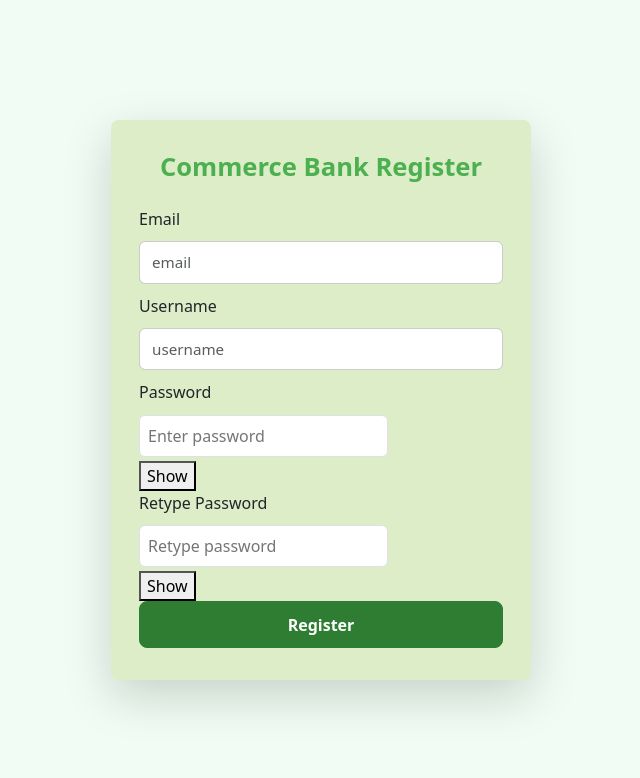
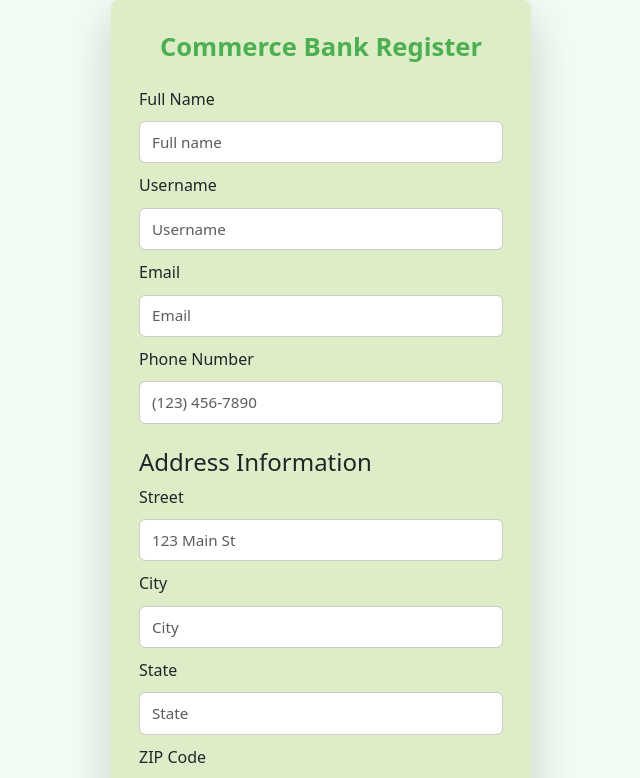
Before and after one commit to BrandenMitchell/Banking_App_Capstone, a React (Create React App) app in the folder App/client/: page /register in a window 1280 px wide. Shown: the top 778 px of the page, without its empty margins (319-959 px from the left). Built offline with nearby package versions, Linux system fonts and the light colour scheme.

Commit message:
added the new backend logic to the register feature, also added extra fields to the register componenet

```diff
--- a/App/client/src/App.js
+++ b/App/client/src/App.js
@@ -1,41 +1,19 @@
 // App.js
-import React, { StrictMode } from 'react';
+import React from 'react';
 import './App.css';
 import 'bootstrap/dist/css/bootstrap.min.css';
-import LoginPage from './pages/LoginPage'
-import Register from './components/register';
-import { Routes, Route, Router } from 'react-router-dom';
+import LoginPage from './pages/LoginPage';
 import RegisterPage from './pages/RegisterPage';
+import { Routes, Route } from 'react-router-dom';
 
 const App = () => {
-  return(
-      <Routes>
-        <Route path="/" element={<LoginPage />} />
-        <Route path="register" element={<RegisterPage />} />
-        <Route path="*" element={<div>404 Not Found</div>} />
-      </Routes>);
-
-  // return (
-  //   <div className="App d-flex flex-column min-vh-100">
-
-  //     {/* Header */}
-  //     <header className="bg-primary text-white text-center py-3">
-  //       <h1>Banking App</h1>
-  //     </header>
-
-  //     {/* Main Content */}
-  //     <main className="flex-grow-1 d-flex justify-content-center align-items-center">
-  //       {/* Render Login Component */}
-  //       {/* <Login /> */}
-  //       {/* <Register /> */}
-  //     </main>
-
-  //     {/* Footer */}
-  //     <footer className="bg-dark text-white text-center py-2 mt-auto">
-  //       <p>&copy; {new Date().getFullYear()} Banking App. All rights reserved.</p>
-  //     </footer>
-  //   </div>
-  // );
+  return (
+    <Routes>
+      <Route path="/" element={<LoginPage />} />
+      <Route path="/register" element={<RegisterPage />} />
+      <Route path="*" element={<div>404 Not Found</div>} />
+    </Routes>
+  );
 };
 
 export default App;
--- a/App/client/src/components/register.js
+++ b/App/client/src/components/register.js
@@ -1,25 +1,29 @@
-import React, { useState } from "react";
+import React, { useState, useContext } from "react";
+import { AuthContext } from "../context/authContext";
 
 export default function Register() {
+  const { login } = useContext(AuthContext); // auto-login after registration
+
   const [emailInput, setEmailInput] = useState("");
   const [usernameInput, setUsernameInput] = useState("");
+  const [fullNameInput, setFullNameInput] = useState("");
+  const [phoneNumberInput, setPhoneNumberInput] = useState("");
+  const [streetInput, setStreetInput] = useState("");
+  const [cityInput, setCityInput] = useState("");
+  const [stateInput, setStateInput] = useState("");
+  const [zipInput, setZipInput] = useState("");
+
   const [passwordInput, setPasswordInput] = useState("");
   const [rePasswordInput, setRePasswordInput] = useState("");
 
   const [passwordError, setPasswordError] = useState("");
   const [confirmPasswordError, setConfirmPasswordError] = useState("");
-
   const [showPassword, setShowPassword] = useState(false);
   const [showConfirmPassword, setShowConfirmPassword] = useState(false);
   const [shake, setShake] = useState(false);
 
-  // // Password strength check
-  // const getPasswordStrength = (pwd) => {
-  //   if (pwd.length < 8) return "Weak";
-  //   if (pwd.length < 12) return "Medium";
-  //   if (pwd.length >= 15 && /[0-9]/.test(pwd) && /[!@#$%^&*]/.test(pwd)) return "Strong";
-  //   return "Medium";
-  // };
+  const [message, setMessage] = useState("");
+  const [isSuccess, setIsSuccess] = useState(false);
 
   const validatePassword = (pwd) => {
     const regex = /^(?=.*[0-9])(?=.*[!@#$%^&*])[A-Za-z\d!@#$%^&*]{15,}$/;
@@ -31,13 +35,14 @@
     setPasswordInput(value);
 
     if (!validatePassword(value)) {
-      setPasswordError("Password must be at least 15 characters long and include a number and a special character.");
+      setPasswordError(
+        "Password must be at least 15 characters long and include a number and a special character."
+      );
     } else {
       setPasswordError("");
     }
 
-    // Check if confirm matches
-    if (passwordInput && value !== rePasswordInput) {
+    if (value !== rePasswordInput) {
       setConfirmPasswordError("Passwords do not match.");
     } else {
       setConfirmPasswordError("");
@@ -55,84 +60,198 @@
     }
   };
 
-  const handleSubmit = (e) => {
+  const handleSubmit = async (e) => {
     e.preventDefault();
 
-    if (passwordError || confirmPasswordError || !passwordInput || !rePasswordInput) {
+    // Basic validation
+    if (
+      passwordError ||
+      confirmPasswordError ||
+      !passwordInput ||
+      !rePasswordInput ||
+      !emailInput ||
+      !usernameInput ||
+      !fullNameInput ||
+      !phoneNumberInput ||
+      !streetInput ||
+      !cityInput ||
+      !stateInput ||
+      !zipInput
+    ) {
       setShake(true);
       setTimeout(() => setShake(false), 500);
+      setMessage("Please fill out all fields correctly.");
+      setIsSuccess(false);
       return;
     }
 
-    alert("Form successfully submitted!");
+    const formData = {
+      fullName: fullNameInput,
+      username: usernameInput,
+      email: emailInput,
+      password: passwordInput,
+      phoneNumber: phoneNumberInput,
+      street: streetInput,
+      city: cityInput,
+      state: stateInput,
+      zip: zipInput,
+    };
+
+    try {
+      const res = await fetch("http://localhost:3001/api/auth/register", {
+        method: "POST",
+        headers: { "Content-Type": "application/json" },
+        body: JSON.stringify(formData),
+      });
+
+      const data = await res.json();
+
+      if (!res.ok) {
+        setMessage(data.message || "Registration failed");
+        setIsSuccess(false);
+        return;
       }
 
-  const isFormValid = !passwordError && !confirmPasswordError && passwordInput && rePasswordInput;
+      setIsSuccess(true);
+      setMessage("Registration successful! Logging you in...");
 
-  const validateEmail = (email) => {
-    const regex = /^[^\s@]+@[^\s@]+\.[^\s@]+$/;
-    return regex.test(email);
+      // Automatically log the user in after successful registration
+      await login({
+        username: formData.username,
+        email: formData.email,
+        password: formData.password,
+      });
+
+      // Reset form
+      setEmailInput("");
+      setUsernameInput("");
+      setFullNameInput("");
+      setPhoneNumberInput("");
+      setStreetInput("");
+      setCityInput("");
+      setStateInput("");
+      setZipInput("");
+      setPasswordInput("");
+      setRePasswordInput("");
+    } catch (err) {
+      console.error("Registration error:", err);
+      setMessage("Network error or server unavailable");
+      setIsSuccess(false);
+    }
   };
 
-  // const handleSubmit = (e) => {
-  //   e.preventDefault();
-
-  //   //Password validation
-  //   if (!validatePassword(passwordInput)) {
-  //     setPasswordError("Password must be at least 15 characters long and include a number and a special character.");
-  //     return;
-  //   }else {
-  //     setPasswordError("");
-  //   }
-
-
-  //   // Confirm password validation
-  //   if (passwordInput !== rePasswordInput) {
-  //     setConfirmPasswordError("Passwords do not match.");
-  //     return;
-  //   } else {
-  //     setConfirmPasswordError("");
-  //   }
-
-  //   console.log("test2");
-  //   if (!validateEmail(emailInput)) {
-  //     console.error("/bad email");
-  //     //return;
-  //   }
-
-  //   console.log("Form submitted successfully!");
-  // };
+  const isFormValid =
+    !passwordError &&
+    !confirmPasswordError &&
+    passwordInput &&
+    rePasswordInput &&
+    emailInput &&
+    usernameInput &&
+    fullNameInput &&
+    phoneNumberInput &&
+    streetInput &&
+    cityInput &&
+    stateInput &&
+    zipInput;
 
   return (
     <div className="login-container">
       <div className="login-card shadow-lg rounded-3">
         <h2 className="text-center mb-4">Commerce Bank Register</h2>
-    {/* <div className="flex items-center justify-center min-h-screen bg-gray-100">
-      <div className="bg-white shadow-lg rounded-2xl p-6 w-80">
-        <h2 className="text-xl font-semibold mb-4 text-center">Register</h2> */}
-
         <div className="space-y-4">
-
           <form onSubmit={handleSubmit}>
-
-          <label className="block text-gray-700 mb-3">Email</label>
+            {/* Full Name */}
+            <label className="block text-gray-700 mb-3">Full Name</label>
             <input
               type="text"
-              style= {{ display: "block", marginBottom: "10px" }}
-              value={emailInput}
-              onChange={(e) => setEmailInput(e.target.value)}
-              placeholder="email"
+              value={fullNameInput}
+              onChange={(e) => setFullNameInput(e.target.value)}
+              placeholder="Full name"
               className="form-control"
+              style={{ display: "block", marginBottom: "10px" }}
               required
             />
+
+            {/* Username */}
             <label className="block text-gray-700 mb-3">Username</label>
             <input
               type="text"
-              style= {{ display: "block", marginBottom: "10px" }}
               value={usernameInput}
               onChange={(e) => setUsernameInput(e.target.value)}
-              placeholder="username"
+              placeholder="Username"
               className="form-control"
+              style={{ display: "block", marginBottom: "10px" }}
+              required
+            />
+
+            {/* Email */}
+            <label className="block text-gray-700 mb-3">Email</label>
+            <input
+              type="email"
+              value={emailInput}
+              onChange={(e) => setEmailInput(e.target.value)}
+              placeholder="Email"
+              className="form-control"
+              style={{ display: "block", marginBottom: "10px" }}
+              required
+            />
+
+            {/* Phone */}
+            <label className="block text-gray-700 mb-3">Phone Number</label>
+            <input
+              type="text"
+              value={phoneNumberInput}
+              onChange={(e) => setPhoneNumberInput(e.target.value)}
+              placeholder="(123) 456-7890"
+              className="form-control"
+              style={{ display: "block", marginBottom: "10px" }}
+              required
+            />
+
+            {/* Address */}
+            <h4 className="text-gray-700 mt-4 mb-2">Address Information</h4>
+
+            <label className="block text-gray-700 mb-3">Street</label>
+            <input
+              type="text"
+              value={streetInput}
+              onChange={(e) => setStreetInput(e.target.value)}
+              placeholder="123 Main St"
+              className="form-control"
+              style={{ display: "block", marginBottom: "10px" }}
+              required
+            />
+
+            <label className="block text-gray-700 mb-3">City</label>
+            <input
+              type="text"
+              value={cityInput}
+              onChange={(e) => setCityInput(e.target.value)}
+              placeholder="City"
+              className="form-control"
+              style={{ display: "block", marginBottom: "10px" }}
+              required
+            />
+
+            <label className="block text-gray-700 mb-3">State</label>
+            <input
+              type="text"
+              value={stateInput}
+              onChange={(e) => setStateInput(e.target.value)}
+              placeholder="State"
+              className="form-control"
+              style={{ display: "block", marginBottom: "10px" }}
+              required
+            />
+
+            <label className="block text-gray-700 mb-3">ZIP Code</label>
+            <input
+              type="text"
+              value={zipInput}
+              onChange={(e) => setZipInput(e.target.value)}
+              placeholder="ZIP"
+              className="form-control"
+              style={{ display: "block", marginBottom: "10px" }}
               required
             />
 
@@ -141,7 +260,6 @@
             <div className={`relative ${shake ? "animate-shake" : ""}`}>
               <input
                 type={showPassword ? "text" : "password"}
-              style= {{ display: "block", marginBottom: "10px" }}
                 value={passwordInput}
                 onChange={handlePasswordChange}
                 placeholder="Enter password"
@@ -162,27 +280,16 @@
                 {showPassword ? "Hide" : "Show"}
               </button>
             </div>
-            {/* {passwordInput && (
-        <p className={`text-sm ${
-          getPasswordStrength(passwordInput) === "Strong"
-            ? "text-green-500"
-            : getPasswordStrength(passwordInput) === "Medium"
-            ? "text-yellow-500"
-            : "text-red-500"
-        }`}>
-          Strength: {getPasswordStrength(passwordInput)}
-        </p>
-      )} */}
-      {passwordError && <p className="text-red-500 font-bold" style={{ color: "red" }}>
-      {passwordError}</p>}
 
+            {passwordError && (
+              <p className="text-red-500 font-bold">{passwordError}</p>
+            )}
 
-            {/* Retype password*/}
+            {/* Confirm Password */}
             <label className="block text-gray-700 mb-3">Retype Password</label>
             <div className={`relative ${shake ? "animate-shake" : ""}`}>
               <input
                 type={showConfirmPassword ? "text" : "password"}
-              style= {{ display: "block", marginBottom: "10px" }}
                 value={rePasswordInput}
                 onChange={handleConfirmPasswordChange}
                 placeholder="Retype password"
@@ -203,18 +310,31 @@
                 {showConfirmPassword ? "Hide" : "Show"}
               </button>
             </div>
-            {confirmPasswordError && <p className="text-red-500 font-bold" style={{ color: "red" }}>
-            {confirmPasswordError}</p>}
+
+            {confirmPasswordError && (
+              <p className="text-red-500 font-bold">{confirmPasswordError}</p>
+            )}
             {!confirmPasswordError && rePasswordInput && (
-            <p className="text-green-500" style={{ color: "green" }}>Passwords matched</p>
+              <p className="text-green-500">Passwords matched</p>
             )}
 
             <button
               type="submit"
-            className="btn btn-primary w-100">
+              className="btn btn-primary w-100 mt-3"
+              disabled={!isFormValid}
+            >
               Register
             </button>
           </form>
+
+          {message && (
+            <p
+              className="text-center mt-3"
+              style={{ color: isSuccess ? "green" : "red", fontWeight: "500" }}
+            >
+              {message}
+            </p>
+          )}
         </div>
       </div>
     </div>
--- /dev/null
+++ b/App/client/src/context/authContext.js
@@ -0,0 +1,57 @@
+// src/context/authContext.js
+import React, { createContext, useState } from "react";
+
+export const AuthContext = createContext();
+
+export const AuthProvider = ({ children }) => {
+  const [user, setUser] = useState(null);
+  const [accessToken, setAccessToken] = useState(null);
+
+  // Login expects an object with { username, email, password }
+  const login = async ({ username, email, password }) => {
+    const res = await fetch("http://localhost:3001/api/auth/login", {
+      method: "POST",
+      headers: { "Content-Type": "application/json" },
+      body: JSON.stringify({ username, email, password }),
+    });
+
+    const data = await res.json();
+    if (!res.ok) throw new Error(data.message || "Login failed");
+
+    setAccessToken(data.accessToken);
+    setUser({ id: data.id, username: data.username, email: data.email });
+
+    // Save refresh token in localStorage
+    localStorage.setItem("refreshToken", data.refreshToken);
+  };
+
+  const logout = () => {
+    setUser(null);
+    setAccessToken(null);
+    localStorage.removeItem("refreshToken");
+  };
+
+  const refreshAccessToken = async () => {
+    const refreshToken = localStorage.getItem("refreshToken");
+    if (!refreshToken) return;
+
+    const res = await fetch("http://localhost:3001/api/auth/refresh", {
+      method: "POST",
+      headers: { "Content-Type": "application/json" },
+      body: JSON.stringify({ refreshToken }),
+    });
+
+    const data = await res.json();
+    if (!res.ok) throw new Error(data.message || "Refresh failed");
+
+    setAccessToken(data.accessToken);
+  };
+
+  return (
+    <AuthContext.Provider
+      value={{ user, accessToken, login, logout, refreshAccessToken }}
+    >
+      {children}
+    </AuthContext.Provider>
+  );
+};
```
Also changed, not shown: App/client/src/index.js (+10 -4 lines). Lines whose indentation alone changed are shown as unchanged.
